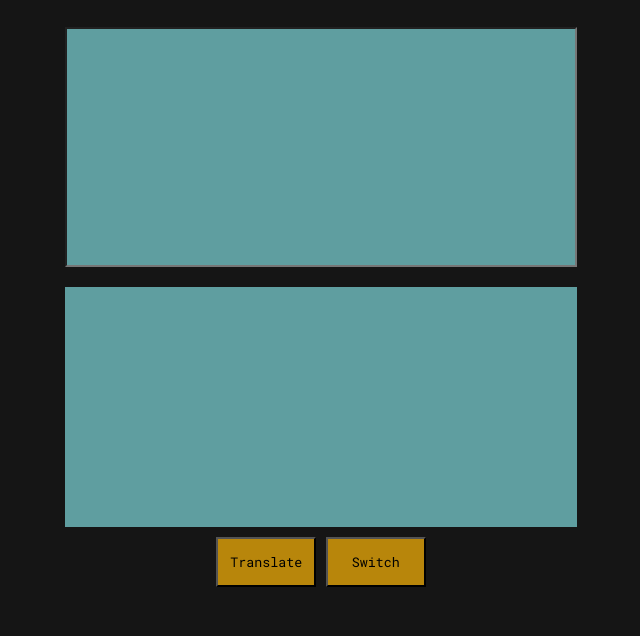
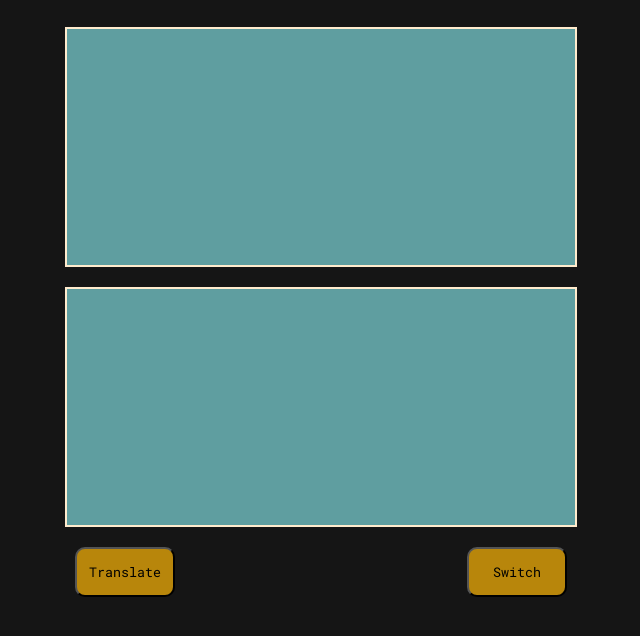
Before and after one commit to EHughes190/morse-translator, a website with bundled scripts: page index.html in a window 1280 px wide. Both pictures are taken after a click on the button "Switch". Shown: the part 98-734 px from the top of the page, without its empty margins (319-959 px from the left). Built offline with nearby package versions, Linux system fonts and the light colour scheme.

Commit message:
Working on dyanmic text

```diff
--- a/index.html
+++ b/index.html
@@ -15,7 +15,7 @@
     <main class="main-content">
       <input id="english-input" class="main-content__input" type="text" />
       <div class="main-content__result"></div>
-      <div>
+      <div class="btn-container">
         <button class="main-content__btn translate">Translate</button>
         <button class="main-content__btn switch">Switch</button>
       </div>
--- a/script.js
+++ b/script.js
@@ -1,10 +1,11 @@
-import { convertToMorse, convertToEnglish } from "./functions.js";
+import { convertToMorse, convertToEnglish, toggleBool } from "./functions.js";
 
 const input = document.getElementById("english-input");
 const output = document.querySelector(".main-content__result");
 const translateBtn = document.querySelector(".translate");
 const switchBtn = document.querySelector(".switch");
 const subHeading = document.querySelector(".heading-subtitle");
+const heading = document.querySelector(".heading");
 let isCalculatingMorse = true;
 
 translateBtn.addEventListener("click", () => {
@@ -20,16 +21,15 @@ translateBtn.addEventListener("click", () => {
 switchBtn.addEventListener("click", () => {
   output.innerHTML = "";
   input.value = "";
+  const info = document.createElement("p");
 
-  toggleBool(isCalculatingMorse);
-  console.log(isCalculatingMorse);
+  isCalculatingMorse = toggleBool(isCalculatingMorse);
   if (!isCalculatingMorse) {
     subHeading.innerHTML = "Morse Code to English";
+    info.innerHTML =
+      "Place a space between each letter, and a slash between words";
   } else {
     subHeading.innerHTML = "English to Morse Code";
+    info.innerHTML = "";
   }
 });
-
-const toggleBool = () => {
-  isCalculatingMorse = !isCalculatingMorse;
-};
--- a/styles.scss
+++ b/styles.scss
@@ -1,6 +1,8 @@
 @import url("https://fonts.googleapis.com/css2?family=Roboto+Mono:wght@100;400;500;600;700&display=swap");
 
 $font: "Roboto Mono", monospace;
+
+$color-primary: rgb(255, 235, 205);
 
 * {
   padding: 0;
@@ -20,7 +22,7 @@ body {
     flex-direction: column;
     justify-content: center;
     align-items: center;
-    color: blanchedalmond;
+    color: $color-primary;
   }
 
   .main-content {
@@ -35,6 +37,8 @@ body {
       width: 40vw;
       background-color: cadetblue;
       margin: 10px;
+      color: $color-primary;
+      border: 2px solid $color-primary;
     }
     .main-content__input {
       text-align: center;
@@ -50,10 +54,18 @@ body {
       justify-content: center;
     }
 
-    .main-content__btn {
-      width: 100px;
-      height: 50px;
-      background-color: darkgoldenrod;
+    .btn-container {
+      width: 40vw;
+      display: flex;
+      justify-content: space-between;
+      padding: 10px;
+      .main-content__btn {
+        width: 100px;
+        height: 50px;
+        background-color: darkgoldenrod;
+        border-radius: 10px;
+        font-weight: 400;
+      }
     }
   }
 }
```
Also changed, not shown: styles.css.
